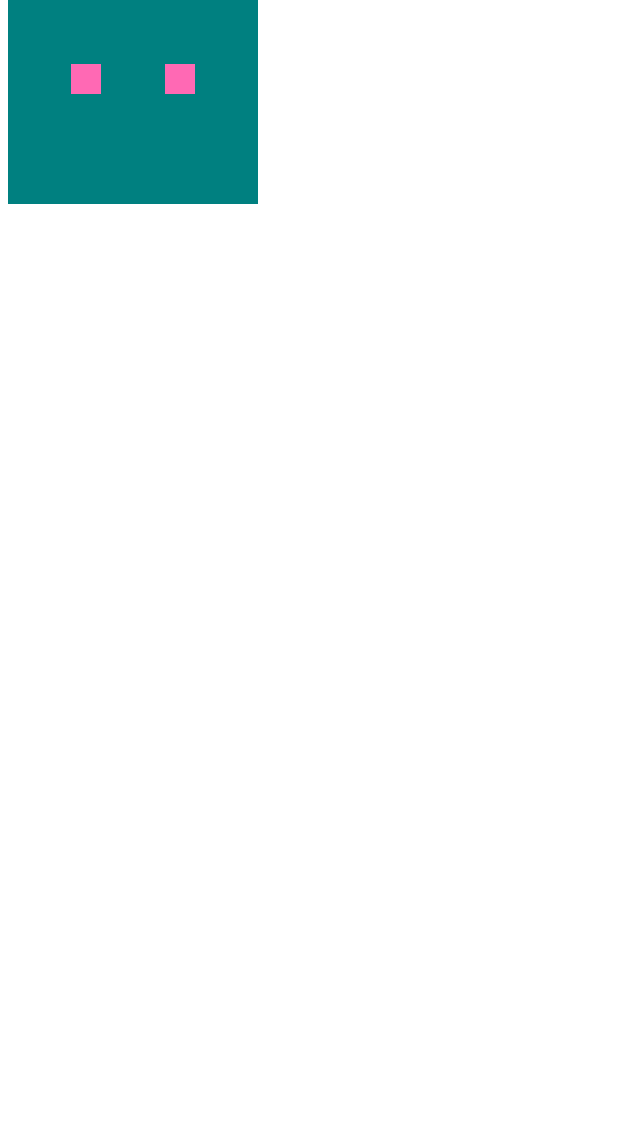
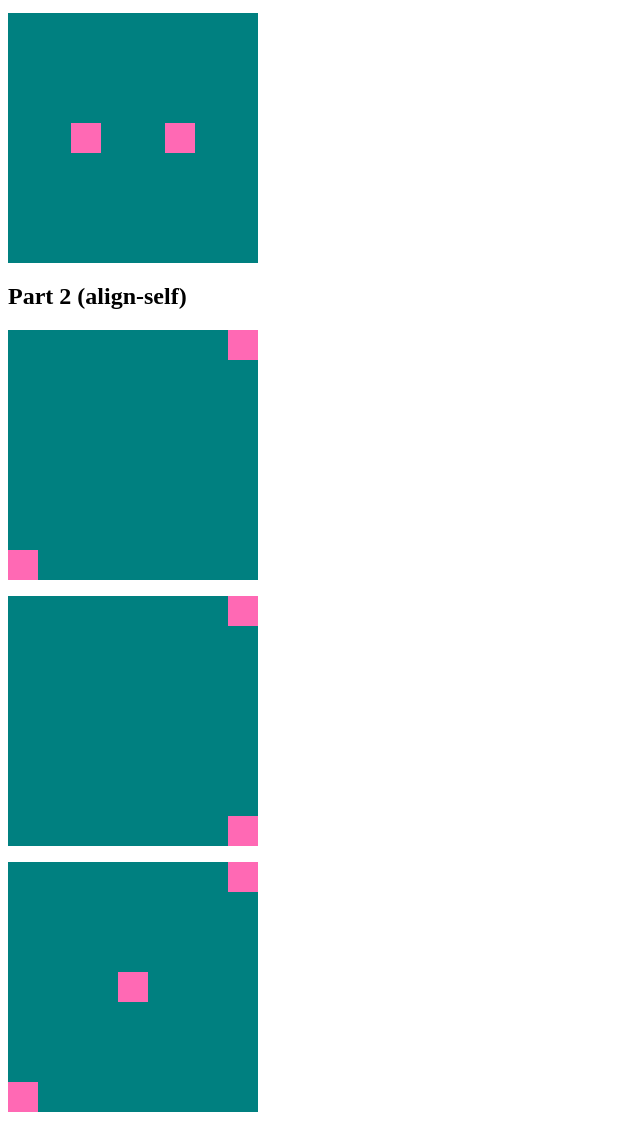
Before and after one commit to j-mattias/flexbox-lecture-exercise, a plain HTML site: page index.html in a window 1280 px wide. Shown: the part 852-1980 px from the top of the page, without its empty margins (0-640 px from the left). Before the commit the page ends 1072 px from the top, so only its background shows below. Drawn offline with Linux system fonts and the light colour scheme.

Commit message:
align-self exercise

```diff
--- a/index.html
+++ b/index.html
@@ -7,6 +7,7 @@
     <link rel="stylesheet" href="styles.css">
 </head>
 <body>
+    <h2>Part 1</h2>
     <section class="container1">
         <section class="flex-item"></section>
         <section class="flex-item"></section>
@@ -26,5 +27,19 @@
         <section class="flex-item"></section>
         <section class="flex-item"></section>
     </section>
+    <h2>Part 2 (align-self)</h2>
+    <section class="container5">
+        <section class="flex-item"></section>
+        <section class="flex-item"></section>
+    </section>
+    <section class="container6">
+        <section class="flex-item"></section>
+        <section class="flex-item"></section>
+    </section>
+    <section class="container7">
+        <section class="flex-item"></section>
+        <section class="flex-item"></section>
+        <section class="flex-item"></section>
+    </section>
 </body>
 </html>
--- a/styles.css
+++ b/styles.css
@@ -47,3 +47,55 @@
     align-items: center;
     margin-bottom: 1rem;
 }
+
+.container5 {
+    background-color: teal;
+    width: 250px;
+    height: 250px;
+    display: flex;
+    flex-direction: row;
+    justify-content: space-between;
+    align-items: flex-start;
+    margin-bottom: 1rem;
+}
+
+.container5 > .flex-item:first-child {
+    align-self: flex-end;
+}
+
+.container6 {
+    background-color: teal;
+    width: 250px;
+    height: 250px;
+    display: flex;
+    flex-direction: column;
+    justify-content: space-between;
+    margin-bottom: 1rem;
+}
+
+.container6 > .flex-item:first-child {
+    align-self: flex-end;
+}
+
+.container6 > .flex-item:last-child {
+    align-self: flex-end;
+}
+
+.container7 {
+    background-color: teal;
+    width: 250px;
+    height: 250px;
+    display: flex;
+    flex-direction: row;
+    justify-content: space-between;
+    align-items: center;
+    margin-bottom: 1rem;
+}
+
+.container7 > .flex-item:first-child {
+    align-self: flex-end;
+}
+
+.container7 > .flex-item:last-child {
+    align-self: flex-start;
+}
```
Also changed, not shown: figuresToMatchAlignSelf.png (added).
